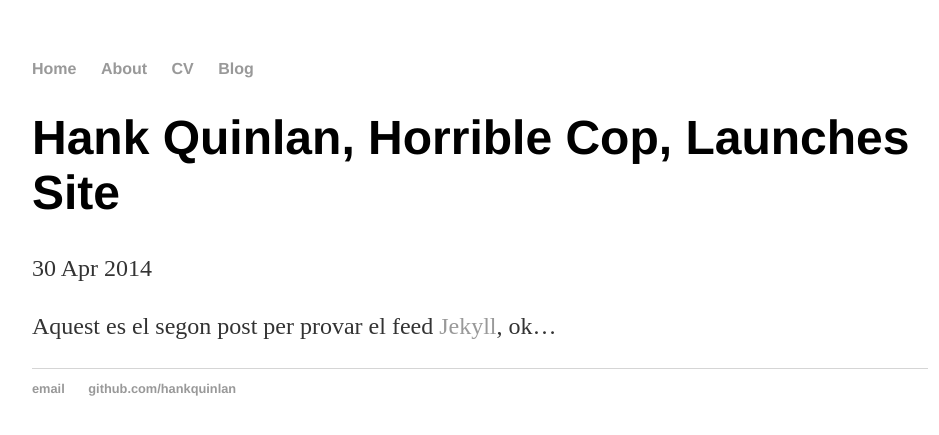
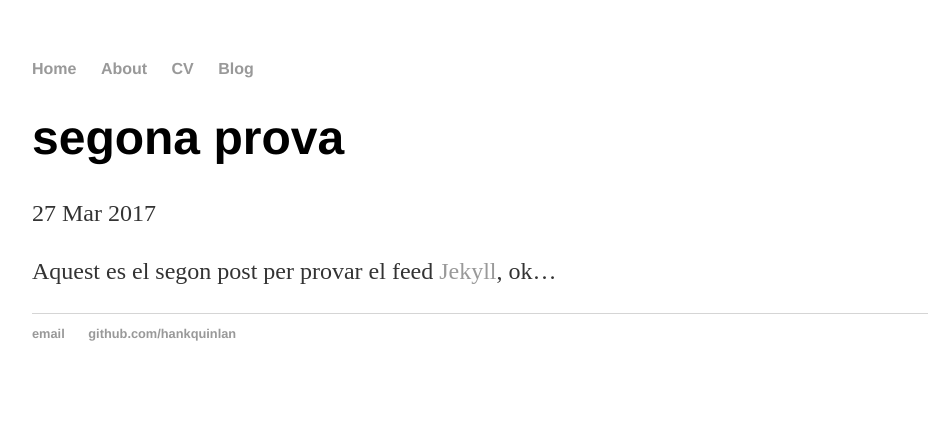
Before and after one commit to isx434324/isx434324.github.io.vell, a Jekyll site: the page built from _posts/2014-04-30-segon-launched.md, in a window 1280 px wide. Shown: the top 435 px of the page, without its empty margins (160-1099 px from the left). Built offline with Jekyll 4.4.1, drawn with Linux system fonts in a browser that asks for light colours.

Commit message:
canvi_post

```diff
--- a/_posts/2014-04-30-segon-launched.md
+++ b/_posts/2014-04-30-segon-launched.md
@@ -1,7 +1,7 @@
 ---
 layout: post
-title: "Hank Quinlan, Horrible Cop, Launches Site"
-date: 2014-04-30
+title: "segona prova"
+date: 2017-03-27
 ---
 
 Aquest es el segon post per provar el feed [Jekyll](http://jekyllrb.com), ok...
```
